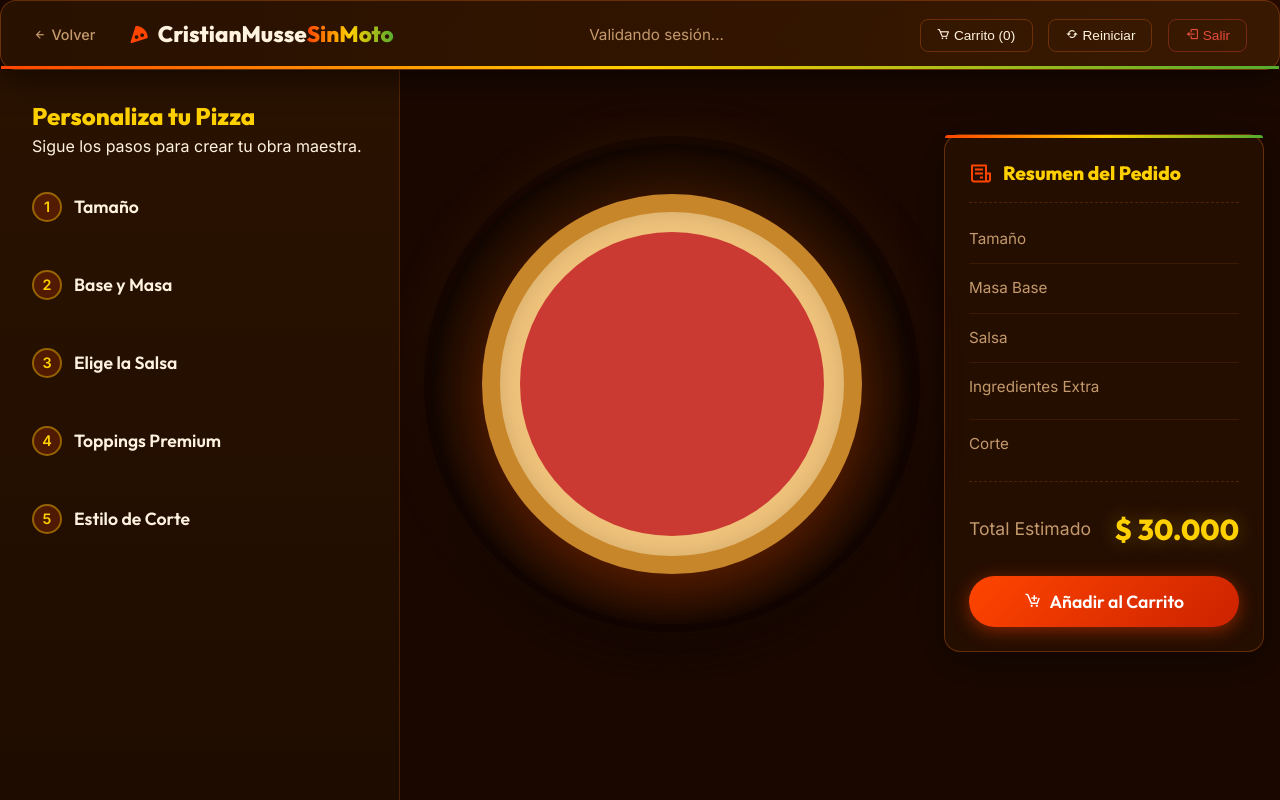
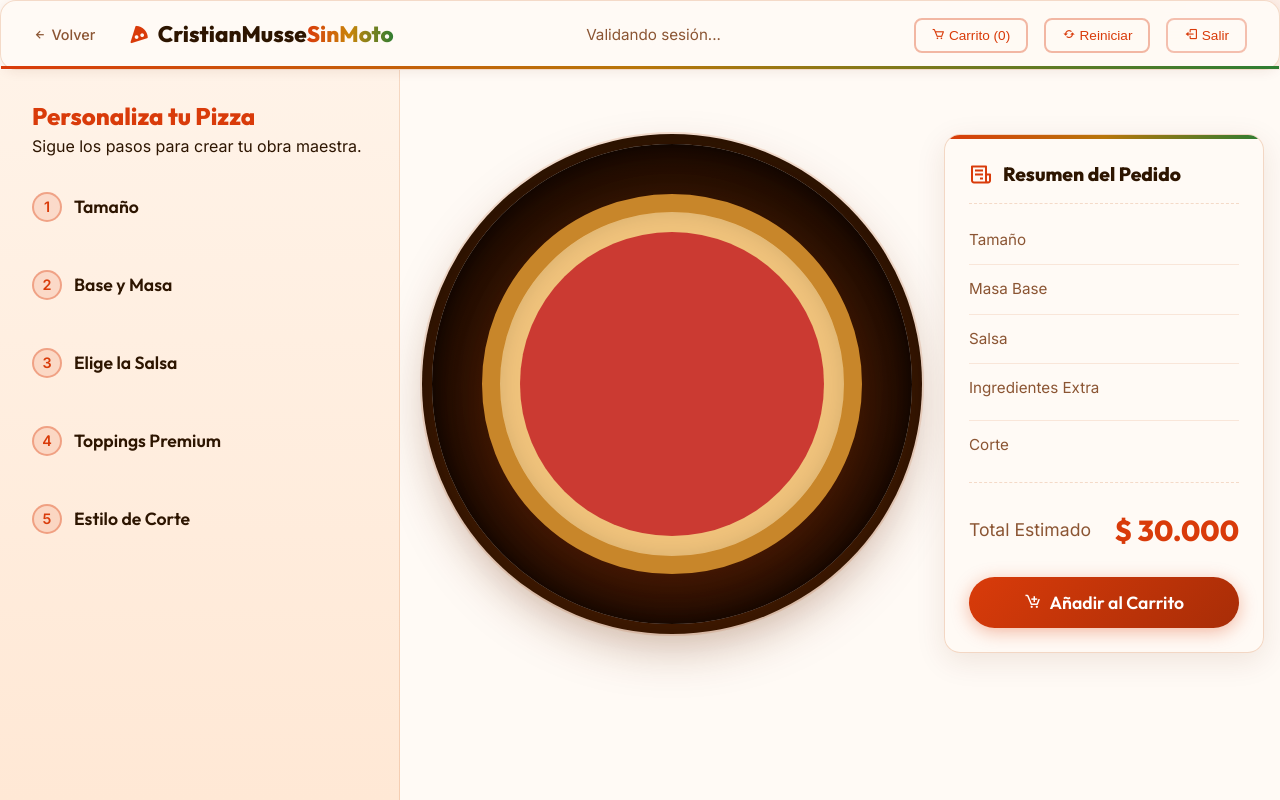
Before and after one commit to alejandrayunda1028/pizzeria-app, a PHP site: page /builder.html in a window 1280 px wide. Run offline with PHP 8.4, Linux system fonts and the light colour scheme.

Commit message:
Add favicon, SEO meta tags, and light pizza color theme

```diff
--- a/public/admin.html
+++ b/public/admin.html
@@ -3,10 +3,10 @@
 <head>
   <meta charset="UTF-8">
   <meta name="viewport" content="width=device-width, initial-scale=1.0">
-  <title>Panel Administrativo | CristianMusseSinMoto</title>
+  <title>Panel Admin | PizzaYA</title>
+  <link rel="icon" type="image/svg+xml" href="/favicon.svg">
   <link rel="stylesheet" href="/css/global.css">
   <link rel="stylesheet" href="/css/admin.css">
-  <!-- Boxicons -->
   <link href='https://unpkg.com/boxicons@2.1.4/css/boxicons.min.css' rel='stylesheet'>
 </head>
 <body class="admin-body">
--- a/public/builder.html
+++ b/public/builder.html
@@ -3,10 +3,11 @@
 <head>
   <meta charset="UTF-8">
   <meta name="viewport" content="width=device-width, initial-scale=1.0">
-  <title>Configurador 3D | CristianMusseSinMoto</title>
+  <title>Arma tu Pizza | PizzaYA</title>
+  <link rel="icon" type="image/svg+xml" href="/favicon.svg">
+  <meta name="description" content="Personaliza cada ingrediente de tu pizza artesanal. Elige tamaño, masa, salsa y toppings.">
   <link rel="stylesheet" href="/css/global.css">
   <link rel="stylesheet" href="/css/builder.css">
-  <!-- Boxicons -->
   <link href='https://unpkg.com/boxicons@2.1.4/css/boxicons.min.css' rel='stylesheet'>
 </head>
 <body class="builder-body">
--- a/public/css/builder.css
+++ b/public/css/builder.css
@@ -16,14 +16,15 @@
   align-items: center;
   padding: 1rem 2rem;
   height: 70px;
-  border-bottom: 1px solid rgba(255, 120, 30, 0.25);
-  background: linear-gradient(90deg, rgba(42, 18, 0, 0.95) 0%, rgba(58, 26, 0, 0.9) 100%);
+  border-bottom: 1px solid rgba(200, 90, 20, 0.20);
+  background: rgba(255, 250, 245, 0.97);
   position: relative;
   z-index: 100;
+  box-shadow: 0 2px 12px rgba(100, 40, 0, 0.08);
 }
 
-/* Línea tricolor pizza en la topbar */
-.builder-topbar::before {
+/* Línea tricolor en la topbar */
+.builder-topbar::after {
   content: '';
   position: absolute;
   bottom: 0; left: 0;
@@ -56,55 +53,49 @@
   display: flex;
   align-items: center;
   gap: 8px;
+  color: var(--text-main);
 }
 
 .topbar-brand .logo i { color: var(--primary); }
-
 .topbar-center p { color: var(--text-muted); font-size: 0.95rem; }
-
 .topbar-actions { display: flex; gap: 1rem; }
 
 .btn-sm { padding: 8px 16px; font-size: 0.85rem; border-radius: 8px; }
 
-.btn-danger-outline { border-color: rgba(231, 76, 60, 0.35); color: #e74c3c; }
-.btn-danger-outline:hover { background: rgba(231, 76, 60, 0.12); border-color: #e74c3c; }
+.btn-danger-outline { border-color: rgba(217, 59, 10, 0.3); color: #D93B0A; }
+.btn-danger-outline:hover { background: rgba(217, 59, 10, 0.08); border-color: var(--primary); }
 
 /* ── Dashboard Layout ── */
-.builder-dashboard {
-  display: flex;
-  height: calc(100vh - 70px);
-}
+.builder-dashboard { display: flex; height: calc(100vh - 70px); }
 
-/* ── Sidebar (izquierda) ── */
+/* ── Sidebar ── */
 .dashboard-sidebar {
   width: 400px;
-  background: linear-gradient(180deg, var(--bg-secondary) 0%, #1E0C00 100%);
-  border-right: 1px solid rgba(255, 120, 30, 0.2);
+  background: linear-gradient(180deg, var(--bg-secondary) 0%, var(--bg-tertiary) 100%);
+  border-right: 1px solid rgba(200, 90, 20, 0.18);
   padding: 2rem;
   overflow-y: auto;
   flex-shrink: 0;
 }
 
 .sidebar-header { margin-bottom: 2rem; }
-.sidebar-header h2 { font-size: 1.5rem; margin-bottom: 0.2rem; color: var(--accent); }
+.sidebar-header h2 { font-size: 1.5rem; margin-bottom: 0.2rem; color: var(--primary); }
 
 .config-steps { display: flex; flex-direction: column; gap: 2rem; }
-
 .step-card { display: flex; flex-direction: column; gap: 1rem; }
-
 .step-header { display: flex; align-items: center; gap: 12px; }
 
 .step-number {
   width: 30px; height: 30px;
-  background: rgba(255, 69, 0, 0.2);
-  color: var(--accent);
+  background: rgba(217, 59, 10, 0.12);
+  color: var(--primary);
   border-radius: 50%;
   display: flex;
   align-items: center;
   justify-content: center;
   font-weight: 800;
   font-size: 0.9rem;
-  border: 2px solid rgba(255, 208, 0, 0.4);
+  border: 2px solid rgba(217, 59, 10, 0.35);
 }
 
 .step-header h3 { font-size: 1.1rem; font-weight: 600; color: var(--text-main); }
@@ -254,17 +249,17 @@
   align-items: center;
 }
 
-/* Plato con glow cálido */
+/* Plato oscuro — buen contraste con fondo claro */
 .slate-plate {
   position: absolute;
   width: 100%; height: 100%;
-  background: radial-gradient(circle, #2E1A00 0%, #180800 80%);
+  background: radial-gradient(circle, #3C2000 0%, #1A0800 80%);
   border-radius: 50%;
   box-shadow:
-    inset 0 0 25px rgba(0, 0, 0, 0.8),
-    0 20px 50px rgba(0, 0, 0, 0.7),
-    0 0 0 8px #1A0800,
-    0 0 60px rgba(255, 140, 0, 0.12);
+    inset 0 0 25px rgba(0, 0, 0, 0.7),
+    0 20px 50px rgba(100, 40, 0, 0.35),
+    0 0 0 10px #2A1200,
+    0 0 0 12px rgba(200, 90, 20, 0.15);
   z-index: 0;
 }
 
@@ -272,7 +267,7 @@
   position: relative;
   width: 380px; height: 380px;
   z-index: 1;
-  filter: drop-shadow(0 15px 30px rgba(255, 69, 0, 0.3));
+  filter: drop-shadow(0 15px 30px rgba(217, 59, 10, 0.25));
   transition: transform 0.4s cubic-bezier(0.25, 0.8, 0.25, 1);
   transform: scale(var(--pizza-scale, 1));
 }
@@ -289,7 +284,7 @@
   background: #EFC27B;
   border: 18px solid #C8862A;
   transition: background 0.4s ease, border-color 0.4s ease;
-  box-shadow: inset 0 0 20px rgba(0, 0, 0, 0.12);
+  box-shadow: inset 0 0 20px rgba(0, 0, 0, 0.10);
 }
 
 .sauce {
@@ -329,21 +324,19 @@
 
 .summary-card {
   padding: 1.5rem;
-  background: rgba(42, 18, 0, 0.7);
+  background: rgba(255, 250, 245, 0.98);
   border-radius: 16px;
-  border: 1px solid rgba(255, 120, 30, 0.3);
-  box-shadow:
-    0 10px 40px rgba(0, 0, 0, 0.4),
-    inset 0 1px 0 rgba(255, 208, 0, 0.08);
+  border: 1px solid rgba(200, 90, 20, 0.22);
+  box-shadow: 0 8px 30px rgba(100, 40, 0, 0.10);
+  overflow: hidden;
 }
 
-/* Línea tricolor en el summary */
+/* Línea tricolor */
 .summary-card::before {
   content: '';
   display: block;
-  height: 3px;
+  height: 4px;
   background: linear-gradient(90deg, var(--primary), var(--accent), var(--accent-green));
-  border-radius: 3px 3px 0 0;
   margin: -1.5rem -1.5rem 1.5rem;
 }
 
@@ -353,11 +346,11 @@
   gap: 10px;
   margin-bottom: 1.5rem;
   padding-bottom: 1rem;
-  border-bottom: 1px dashed rgba(255, 120, 30, 0.2);
+  border-bottom: 1px dashed rgba(200, 90, 20, 0.2);
 }
 
 .summary-header i { font-size: 1.5rem; color: var(--primary); }
-.summary-header h3 { font-family: 'Outfit', sans-serif; font-size: 1.2rem; color: var(--accent); }
+.summary-header h3 { font-family: 'Outfit', sans-serif; font-size: 1.2rem; color: var(--text-main); }
 
 .summary-body { display: flex; flex-direction: column; gap: 12px; margin-bottom: 1.5rem; }
 
@@ -406,12 +400,12 @@
   to   { opacity: 1; transform: translateX(0); }
 }
 
-.topping-item-summary .qty { color: var(--accent); font-weight: 800; margin-right: 8px; }
+.topping-item-summary .qty { color: var(--primary); font-weight: 800; margin-right: 8px; }
 .topping-item-summary .t-name { flex: 1; text-align: left; }
 
-.summary-divider { height: 1px; background: rgba(255, 120, 30, 0.1); }
+.summary-divider { height: 1px; background: rgba(200, 90, 20, 0.12); }
 
-.summary-footer { border-top: 1px dashed rgba(255, 120, 30, 0.2); padding-top: 1.5rem; }
+.summary-footer { border-top: 1px dashed rgba(200, 90, 20, 0.2); padding-top: 1.5rem; }
 
 .total-row {
   display: flex;
@@ -426,8 +420,7 @@
   font-family: 'Outfit', sans-serif;
   font-size: 1.8rem;
   font-weight: 800;
-  color: var(--accent);
-  text-shadow: 0 0 20px rgba(255, 208, 0, 0.3);
+  color: var(--primary);
 }
 
 @keyframes pop {
--- a/public/css/global.css
+++ b/public/css/global.css
@@ -1,31 +1,31 @@
 @import url('https://fonts.googleapis.com/css2?family=Inter:wght@300;400;500;600&family=Outfit:wght@400;600;800;900&display=swap');
 
 :root {
-  /* === PIZZA WARM DARK THEME === */
+  /* === TEMA CLARO CÁLIDO — PIZZA === */
 
-  /* Fondos — marrones cálidos de pizza (no negro frío) */
-  --bg-main:      #1A0800;
-  --bg-secondary: #2A1200;
-  --bg-tertiary:  #3A1A00;
+  /* Fondos claros y cálidos como masa de pizza */
+  --bg-main:      #FFFAF5;
+  --bg-secondary: #FFF3E8;
+  --bg-tertiary:  #FFE8D5;
 
-  /* Colores pizza */
-  --primary:       #FF4500;   /* Rojo tomate vibrante */
-  --primary-rgb:   255, 69, 0;
-  --primary-hover: #FF6B35;
-  --accent:        #FFD000;   /* Amarillo queso dorado */
-  --accent-green:  #56AB2F;   /* Verde albahaca */
-  --accent-orange: #FF8C00;   /* Naranja crust/pepperoni */
+  /* Colores pizza (versión legible sobre fondo claro) */
+  --primary:       #D93B0A;   /* Rojo tomate intenso */
+  --primary-rgb:   217, 59, 10;
+  --primary-hover: #FF4500;
+  --accent:        #B8760A;   /* Dorado oscuro (queso) */
+  --accent-green:  #2E7D32;   /* Verde albahaca */
+  --accent-orange: #D4690A;   /* Naranja crust */
 
-  /* Texto */
-  --text-main: #FFF3E0;
-  --text:      #FFF3E0;
-  --text-muted:#C49A6C;
-  --bg-dark:   #1A0800;
+  /* Texto oscuro sobre fondo claro */
+  --text-main: #2D1500;
+  --text:      #2D1500;
+  --text-muted:#8B5533;
+  --bg-dark:   #FFFAF5;
 
-  /* Glassmorphism cálido */
-  --glass-bg:     rgba(42, 18, 0, 0.82);
-  --glass-border: rgba(255, 120, 30, 0.28);
-  --glass-shadow: 0 8px 32px 0 rgba(0, 0, 0, 0.55);
+  /* Glass panel claro con borde cálido */
+  --glass-bg:     rgba(255, 250, 245, 0.92);
+  --glass-border: rgba(200, 90, 20, 0.20);
+  --glass-shadow: 0 8px 32px 0 rgba(100, 40, 0, 0.10);
 
   /* Transiciones */
   --transition-fast:   0.2s ease;
@@ -41,11 +41,11 @@
 body {
   font-family: 'Inter', sans-serif;
   background-color: var(--bg-main);
-  /* Gradiente de fondo cálido tipo fogón de pizzería */
+  /* Gradiente tipo fogón suave sobre fondo claro */
   background-image:
-    radial-gradient(ellipse at 80% 10%, rgba(255, 69, 0, 0.12) 0%, transparent 45%),
-    radial-gradient(ellipse at 10% 90%, rgba(255, 208, 0, 0.08) 0%, transparent 45%),
-    radial-gradient(ellipse at 50% 50%, rgba(86, 171, 47, 0.04) 0%, transparent 60%);
+    radial-gradient(ellipse at 85% 5%,  rgba(217, 59, 10, 0.09) 0%, transparent 40%),
+    radial-gradient(ellipse at 5%  95%, rgba(184, 118, 10, 0.08) 0%, transparent 40%),
+    radial-gradient(ellipse at 50% 50%, rgba(46, 125, 50, 0.04)  0%, transparent 55%);
   background-attachment: fixed;
   color: var(--text-main);
   line-height: 1.6;
@@ -66,14 +66,13 @@ a {
 
 ul { list-style: none; }
 
-/* Contenedor */
 .container {
   width: 92%;
   max-width: 1200px;
   margin: 0 auto;
 }
 
-/* Glass panel cálido */
+/* Panel glass sobre fondo claro */
 .glass-panel {
   background: var(--glass-bg);
   backdrop-filter: blur(14px);
@@ -100,43 +99,38 @@ ul { list-style: none; }
 }
 
 .btn-primary {
-  background: linear-gradient(135deg, #FF4500, #CC2200);
+  background: linear-gradient(135deg, #D93B0A, #A82D07);
   color: #fff;
-  box-shadow: 0 4px 18px rgba(255, 69, 0, 0.45);
+  box-shadow: 0 4px 18px rgba(217, 59, 10, 0.35);
 }
 
 .btn-primary:hover {
   transform: translateY(-2px);
-  box-shadow: 0 8px 24px rgba(255, 69, 0, 0.55);
-  background: linear-gradient(135deg, #FF6B35, #FF4500);
+  box-shadow: 0 8px 24px rgba(217, 59, 10, 0.45);
+  background: linear-gradient(135deg, #FF4500, #D93B0A);
 }
 
 .btn-outline {
   background: transparent;
-  color: var(--text-main);
-  border: 1px solid var(--glass-border);
-  backdrop-filter: blur(4px);
+  color: var(--primary);
+  border: 2px solid rgba(217, 59, 10, 0.35);
 }
 
 .btn-outline:hover {
-  background: rgba(255, 120, 30, 0.1);
-  border-color: rgba(255, 120, 30, 0.4);
-  color: var(--accent);
+  background: rgba(217, 59, 10, 0.08);
+  border-color: var(--primary);
 }
 
 /* Gradiente texto tricolor pizza */
 .text-gradient {
-  background: linear-gradient(90deg, #FF4500 0%, #FFD000 50%, #56AB2F 100%);
+  background: linear-gradient(90deg, #D93B0A 0%, #C8850A 50%, #2E7D32 100%);
   -webkit-background-clip: text;
   -webkit-text-fill-color: transparent;
   background-clip: text;
 }
 
-/* Scrollbar cálida */
+/* Scrollbar cálida sobre fondo claro */
 ::-webkit-scrollbar { width: 8px; height: 8px; }
-::-webkit-scrollbar-track { background: var(--bg-main); }
-::-webkit-scrollbar-thumb {
-  background: rgba(255, 120, 30, 0.35);
-  border-radius: 10px;
-}
-::-webkit-scrollbar-thumb:hover { background: rgba(255, 69, 0, 0.6); }
+::-webkit-scrollbar-track { background: #FFF3E8; }
+::-webkit-scrollbar-thumb { background: rgba(200, 90, 20, 0.3); border-radius: 10px; }
+::-webkit-scrollbar-thumb:hover { background: rgba(217, 59, 10, 0.55); }
--- a/public/login.html
+++ b/public/login.html
@@ -3,7 +3,9 @@
 <head>
   <meta charset="UTF-8">
   <meta name="viewport" content="width=device-width, initial-scale=1.0">
-  <title>Acceso | CristianMusseSinMoto</title>
+  <title>Iniciar Sesión | PizzaYA</title>
+  <link rel="icon" type="image/svg+xml" href="/favicon.svg">
+  <meta name="description" content="Inicia sesión en PizzaYA y pide tu pizza artesanal favorita.">
   <link rel="stylesheet" href="/css/global.css">
   <link rel="stylesheet" href="/css/auth.css">
   <link href='https://unpkg.com/boxicons@2.1.4/css/boxicons.min.css' rel='stylesheet'>
```
Also changed, not shown: other parts of public/css/builder.css (+48 -58 lines), public/css/admin.css (+74 -85 lines), public/css/auth.css (+28 -41 lines), public/css/home.css (+57 -57 lines), public/index.html (+15 -2 lines), public/favicon.svg (added).
